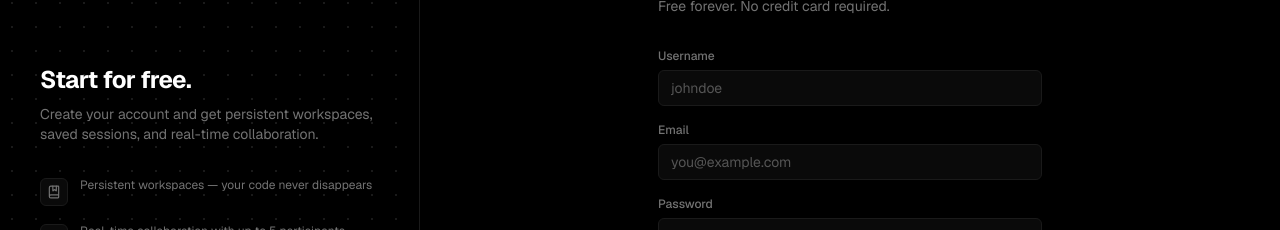
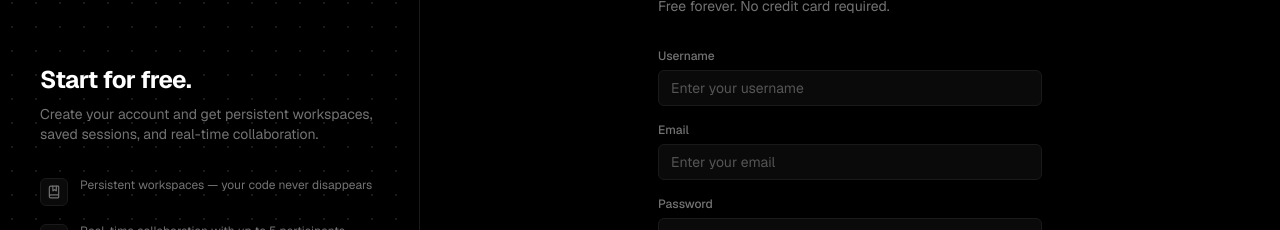
Before and after one commit to Parikshitexe/CoDev-frontend, a React (Vite) app: page /register in a window 1280 px wide. Shown: the part 225-455 px from the top of the page. Built offline with nearby package versions, Linux system fonts and the light colour scheme.

Commit message:
feat: implement authentication pages for registration, login, and password recovery

```diff
--- a/src/pages/ForgotPassword.jsx
+++ b/src/pages/ForgotPassword.jsx
@@ -86,7 +86,7 @@ export default function ForgotPassword() {
                 type="email"
                 name="email"
                 required
-                placeholder="you@example.com"
+                placeholder="Enter your email"
                 className="bg-[#0a0a0a] border-[#1a1a1a] text-white placeholder:text-[#555] focus:border-[#333] h-10 text-sm"
               />
             </div>
--- a/src/pages/Login.jsx
+++ b/src/pages/Login.jsx
@@ -154,7 +154,7 @@ function Login() {
                 type="email"
                 name="email"
                 required
-                placeholder="you@example.com"
+                placeholder="Enter your email"
                 className="bg-[#0a0a0a] border-[#1a1a1a] text-white placeholder:text-[#555] focus:border-[#333] h-9 text-sm"
               />
             </div>
--- a/src/pages/Register.jsx
+++ b/src/pages/Register.jsx
@@ -133,7 +133,7 @@ function Register() {
                   type="text"
                   name="username"
                   required
-                  placeholder="johndoe"
+                  placeholder="Enter your username"
                   className="bg-[#0a0a0a] border-[#1a1a1a] text-white placeholder:text-[#555] focus:border-[#333] h-9 text-sm"
                 />
               </div>
@@ -143,7 +143,7 @@ function Register() {
                   type="email"
                   name="email"
                   required
-                  placeholder="you@example.com"
+                  placeholder="Enter your email"
                   className="bg-[#0a0a0a] border-[#1a1a1a] text-white placeholder:text-[#555] focus:border-[#333] h-9 text-sm"
                 />
               </div>
```
